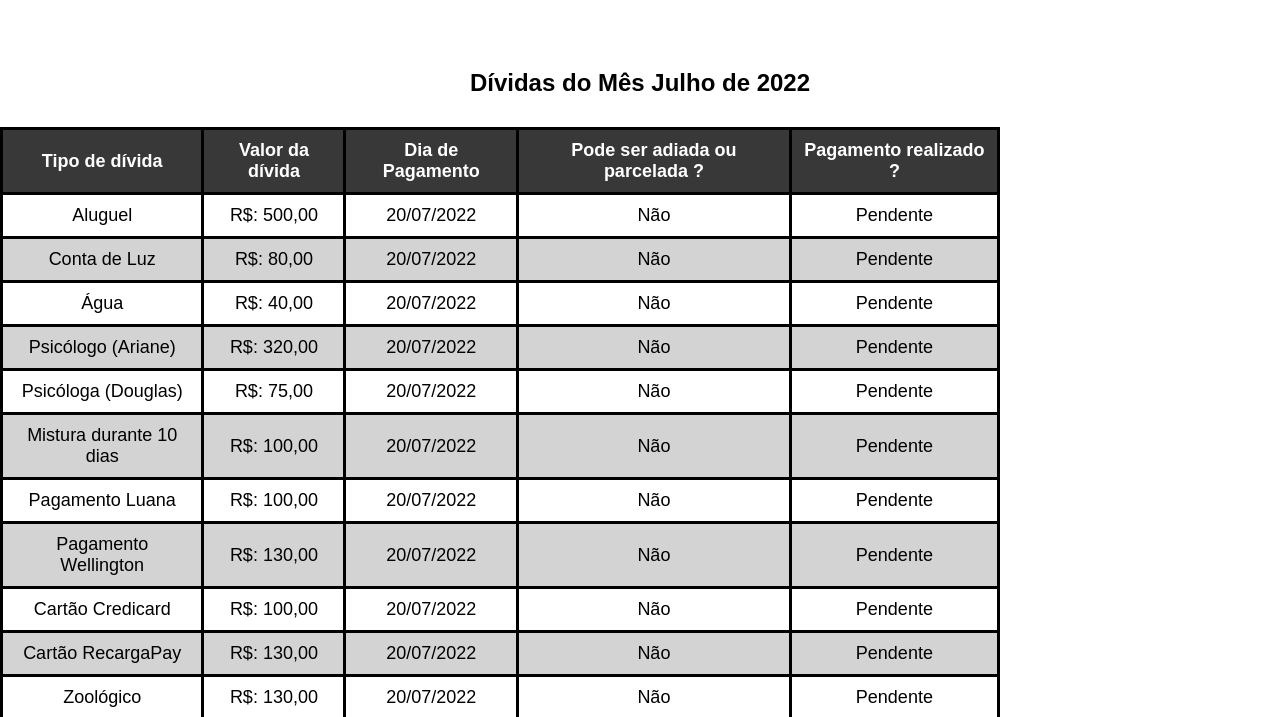
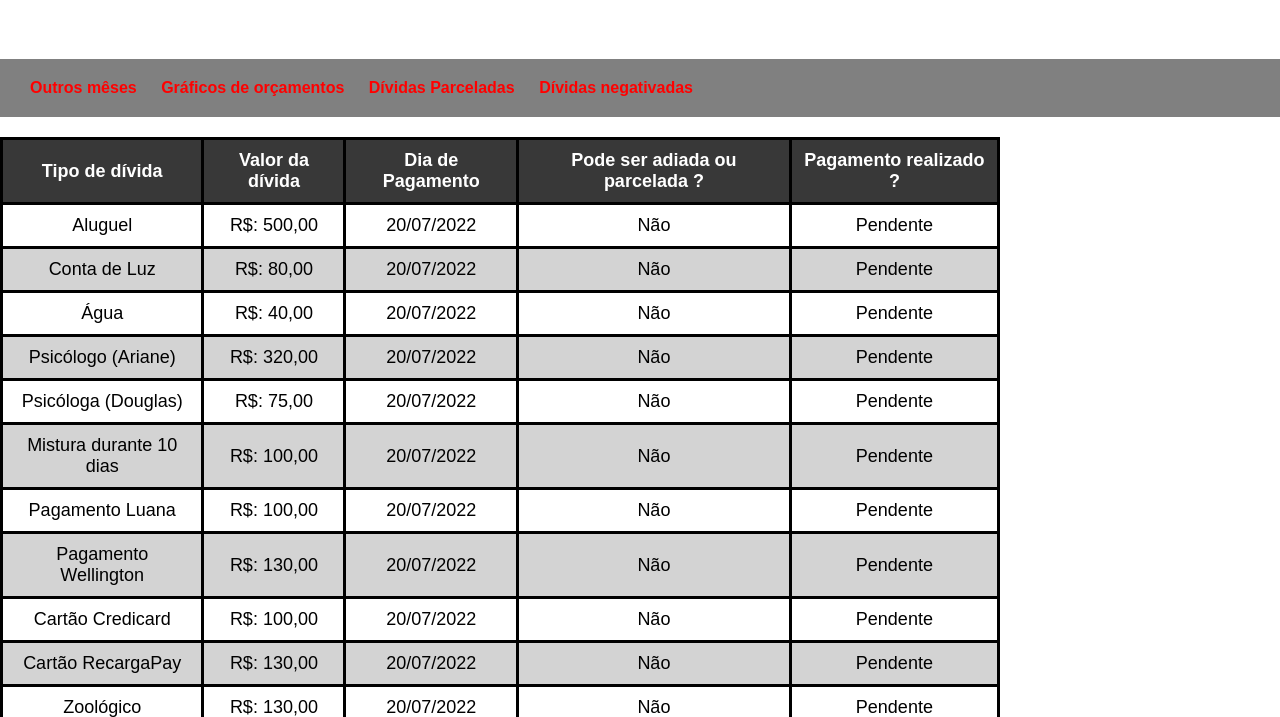
Before and after one commit to Douglas0313/orcamento-basico, a plain HTML site: page index.html in a window 1280 px wide. Shown: the part 78-795 px from the top of the page. Drawn offline with Linux system fonts and the light colour scheme.

Commit message:
atualizacao 01

```diff
--- a/estilos/style.css
+++ b/estilos/style.css
@@ -8,6 +8,35 @@
 
 }
 
+nav{
+padding: 20px;
+background-color: gray;
+margin: 20px 0px;
+
+}
+
+nav > a{
+color: red;
+padding: 10px;
+text-decoration: none;
+font-weight: bold;
+transition-duration: 0.5s;
+margin-bottom: 20px;
+}
+
+nav > a:hover{
+    background-color: aqua;
+    color: green;
+
+}
+
+
+
+n
+
+av > a{
+
+}
 
 table{
     width: 1000px;
@@ -15,6 +44,7 @@ table{
     position: relative;
     text-align: center;
     font-size: 18px;
+
 }
 
 td, th{
@@ -42,8 +72,3 @@ h1 {
     text-align: center;
 
 }
-
-h2{
-    padding: 30px;
-    text-align: center;
-}
--- a/index.html
+++ b/index.html
@@ -8,8 +8,22 @@
     <link rel="stylesheet" href="estilos/style.css">
 </head>
 <body>
+    <header>
+
     <H1>Orçamento de dívidas</H1>
-    <h2>Dívidas do Mês Julho de 2022</h2>
+
+
+    </header>
+
+    <nav>
+     <a href="#">Outros mêses</a>
+     <a href="#">Gráficos de orçamentos</a>
+     <a href="#">Dívidas Parceladas</a>
+     <a href="#">Dívidas negativadas</a>
+
+    </nav>
+
+<main>
     <Table>
    <thead>
     <tr>
@@ -131,6 +145,12 @@
 <br>
 
   <img src="imagens/IMG-2739.jpg" alt="">
+</main>
 
+<footer>
+
+Site criado por Douglas de Souza Santos
+
+</footer>
 </body>
 </html>
```
